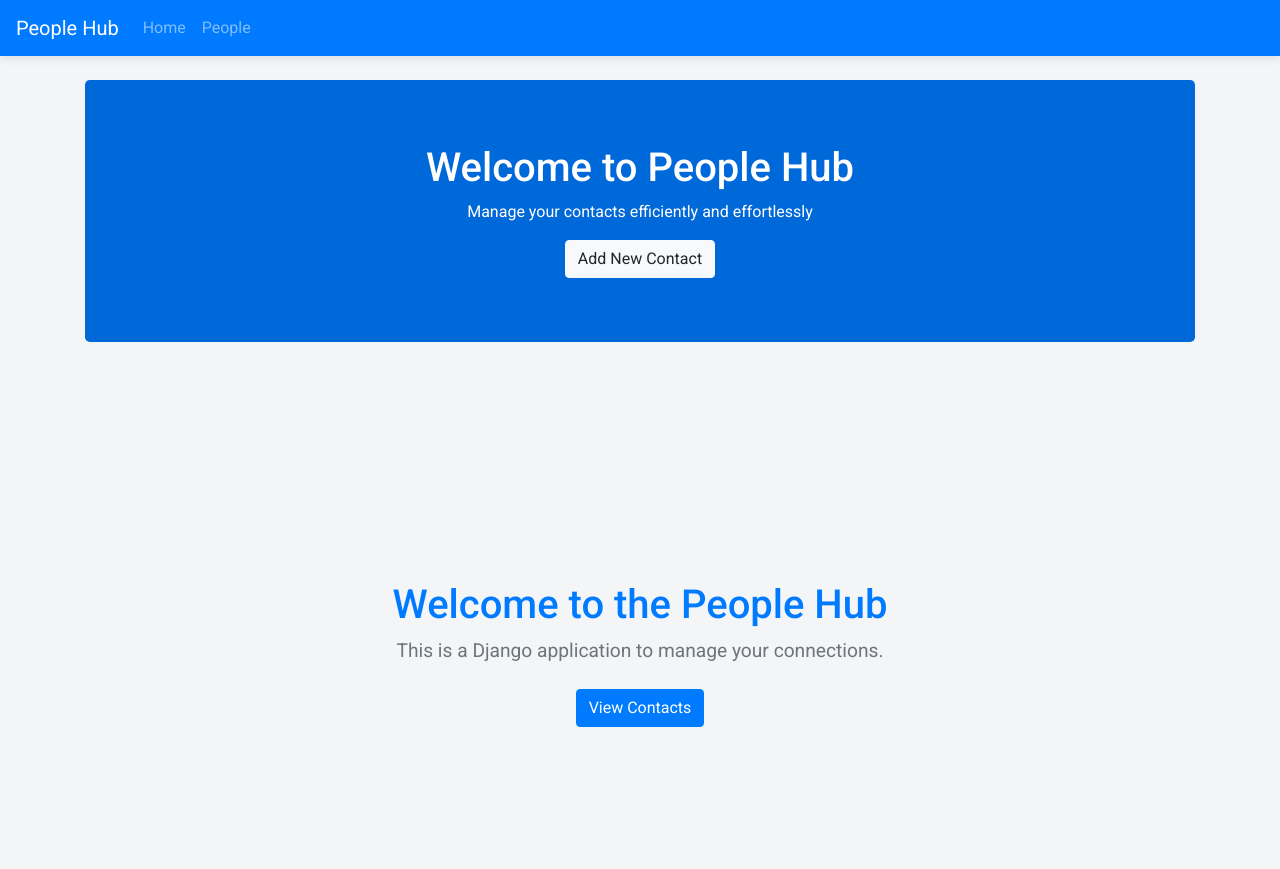
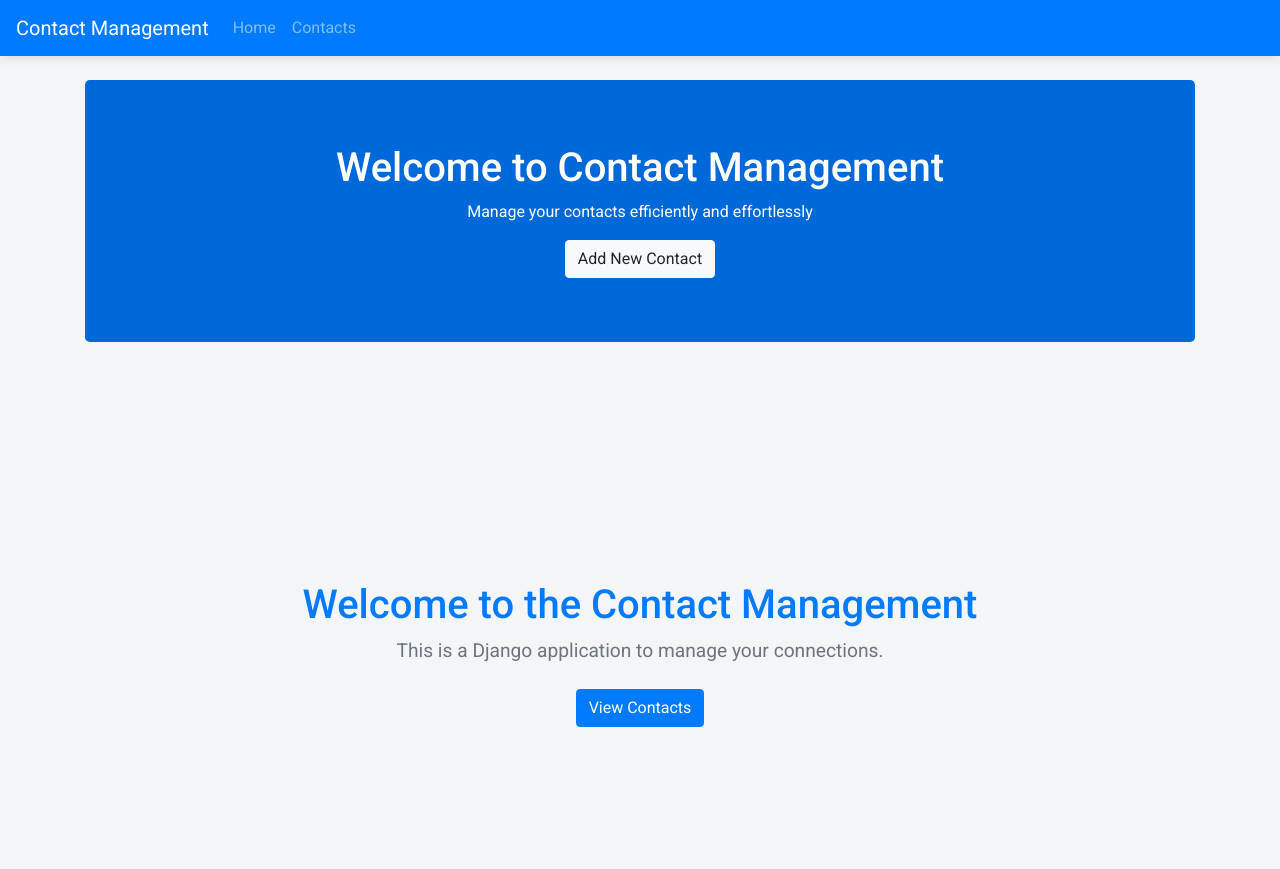
Before and after one commit to OmkarMagare27/OmkarRajesh_Magare, a Django app: page / in a window 1280 px wide. Shown: the top 869 px of the page. Run offline with Django 4.2, Linux system fonts and the light colour scheme; some libraries are stand-ins or nearby versions.

Commit message:
Final Changes

```diff
--- a/OmkarRajesh_Magare/contacts/templates/base.html
+++ b/OmkarRajesh_Magare/contacts/templates/base.html
@@ -3,7 +3,7 @@
 <head>
     <meta charset="UTF-8">
     <meta name="viewport" content="width=device-width, initial-scale=1.0">
-    <title>People Hub</title>
+    <title>Contact Management</title>
     <!-- Bootstrap CSS and JS CDN links -->
     <link href="https://maxcdn.bootstrapcdn.com/bootstrap/4.5.2/css/bootstrap.min.css" rel="stylesheet">
     <!-- Google Fonts -->
@@ -50,14 +50,14 @@
 <body>
     <header>
         <nav class="navbar navbar-expand-lg navbar-dark bg-primary sticky-top">
-            <a class="navbar-brand" href="/">People Hub</a>
+            <a class="navbar-brand" href="/">Contact Management</a>
             <div class="collapse navbar-collapse">
                 <ul class="navbar-nav mr-auto">
                     <li class="nav-item">
                         <a class="nav-link" href="{% url 'landing_page' %}">Home</a>
                     </li>
                     <li class="nav-item">
-                        <a class="nav-link" href="{% url 'list_contacts' %}">People</a>
+                        <a class="nav-link" href="{% url 'list_contacts' %}">Contacts</a>
                     </li>
                 </ul>
             </div>
@@ -66,7 +66,7 @@
 
     <main class="container mt-4">
         <div class="jumbotron text-center">
-            <h1>Welcome to People Hub</h1>
+            <h1>Welcome to Contact Management</h1>
             <p>Manage your contacts efficiently and effortlessly</p>
             <a href="{% url 'create_contact' %}" class="btn btn-light">Add New Contact</a>
         </div>
--- a/OmkarRajesh_Magare/contacts/templates/contacts/landing_page.html
+++ b/OmkarRajesh_Magare/contacts/templates/contacts/landing_page.html
@@ -22,7 +22,7 @@
 </style>
 
 <div class="center-container">
-    <h1 class="welcome-header">Welcome to the People Hub</h1>
+    <h1 class="welcome-header">Welcome to the Contact Management</h1>
     <p class="welcome-description">This is a Django application to manage your connections.</p>
     <a href="/list/" class="btn btn-primary">View Contacts</a>
 </div>
```
Also changed, not shown: OmkarRajesh_Magare/db.sqlite3.
